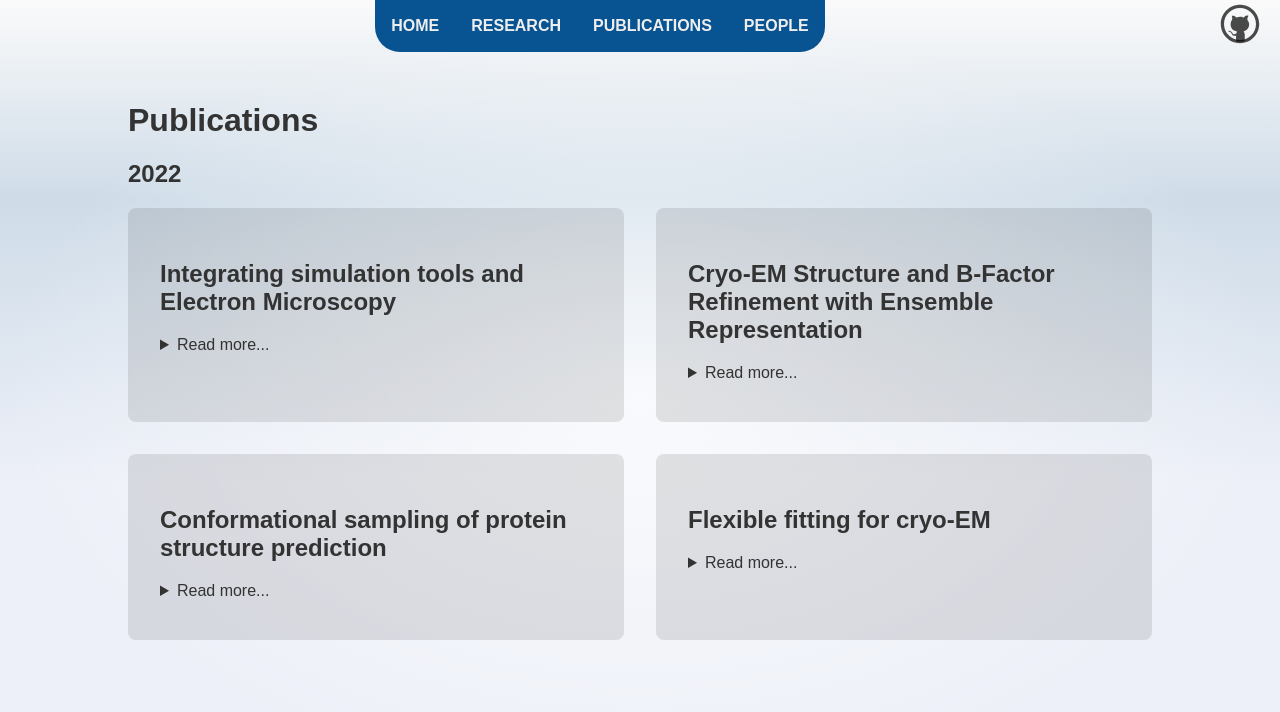
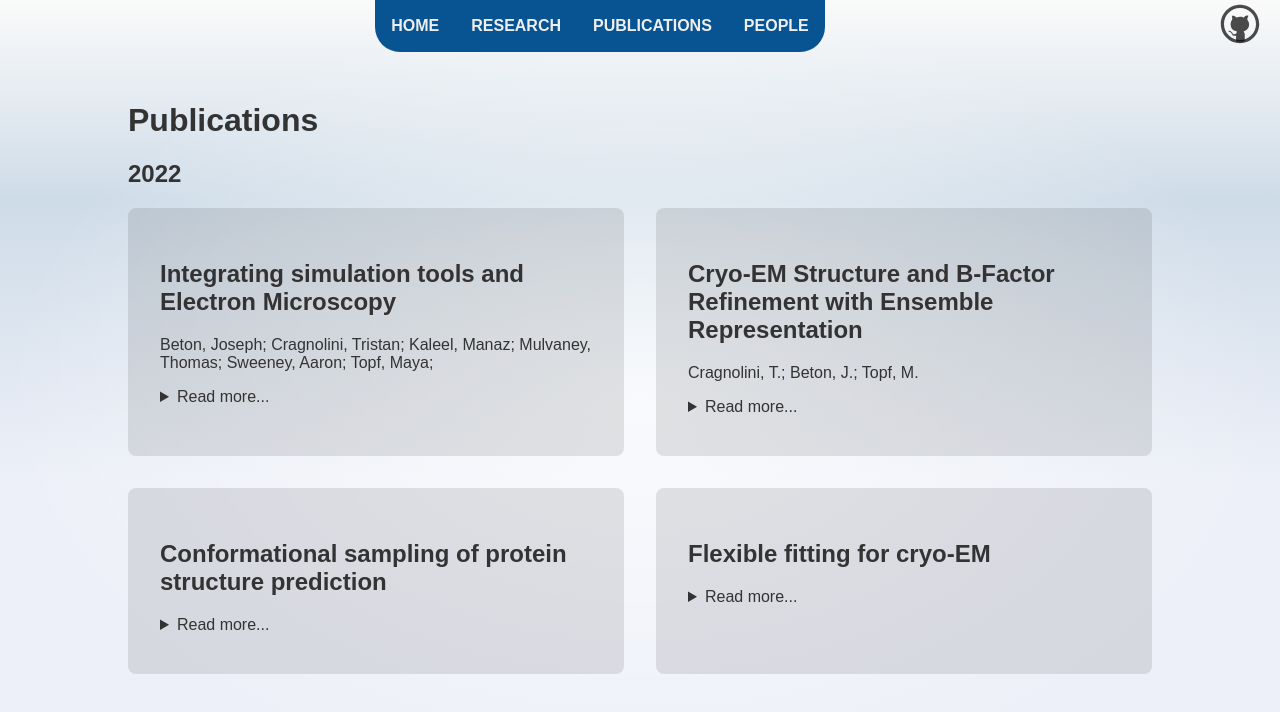
Before and after one commit to tc427/tc427.github.io, a SvelteKit app: page /publications in a window 1280 px wide. Shown: the top 712 px of the page. Built offline with nearby package versions, Linux system fonts and the light colour scheme.

Commit message:
Add authors field to Publication component

```diff
--- a/src/routes/publications/Publication.svelte
+++ b/src/routes/publications/Publication.svelte
@@ -3,6 +3,7 @@
 	import link_img from '$lib/images/link.svg';
 
 	export let title = "Title";
+	export let authors = "";
 	export let summary = "A short summary of this tile.";
 	export let link = "";
 	export let publication = "";
@@ -13,6 +14,7 @@
 		<h1>
 			{title}
 		</h1>
+		<p>{authors}</p>
 	</header>
 
 	<details>
@@ -41,6 +43,9 @@
 	padding: 32px;
 	border-radius: 8px;
 }
+.tile header {
+	display: inline;
+}
 footer {
 	margin: 8px;
 }
```
